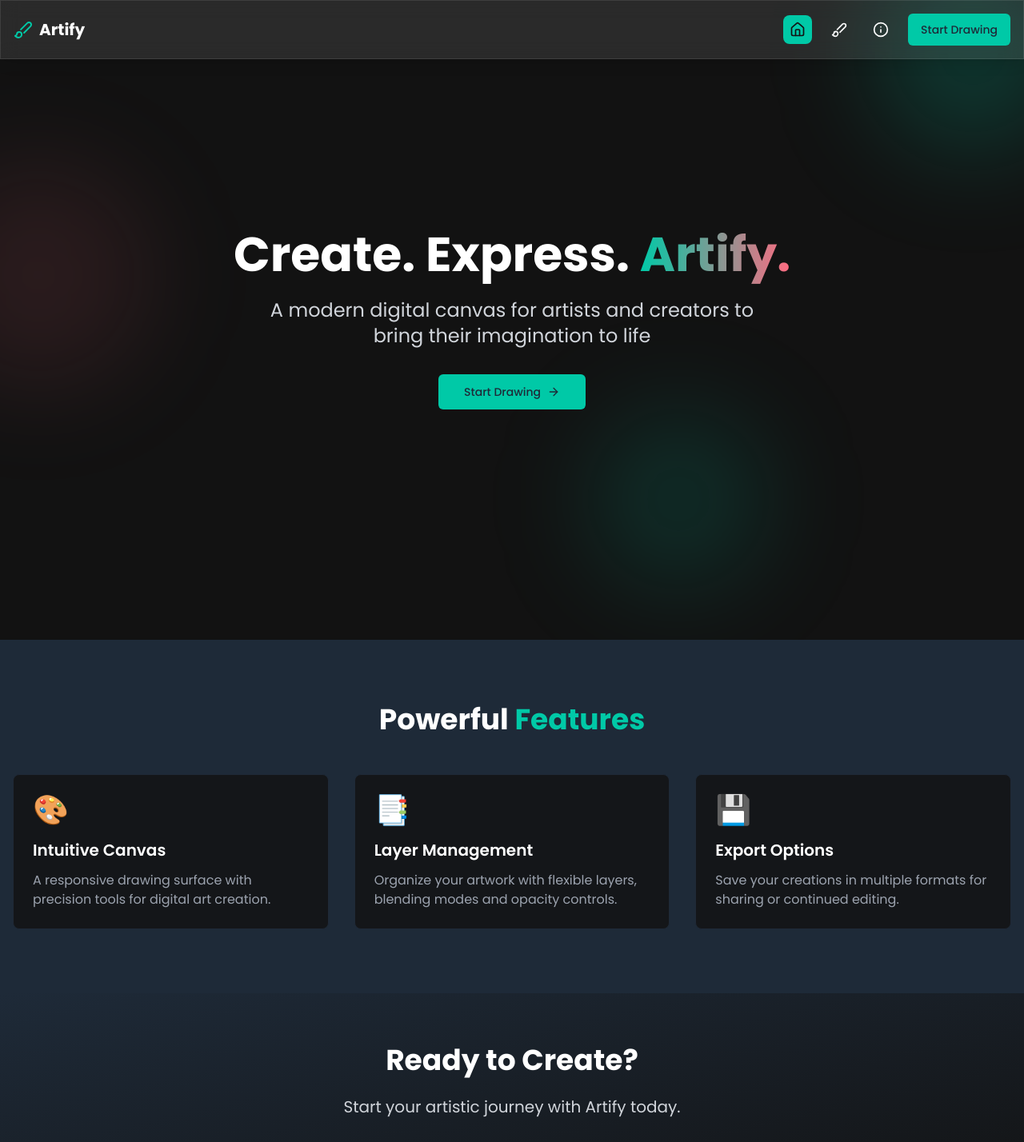
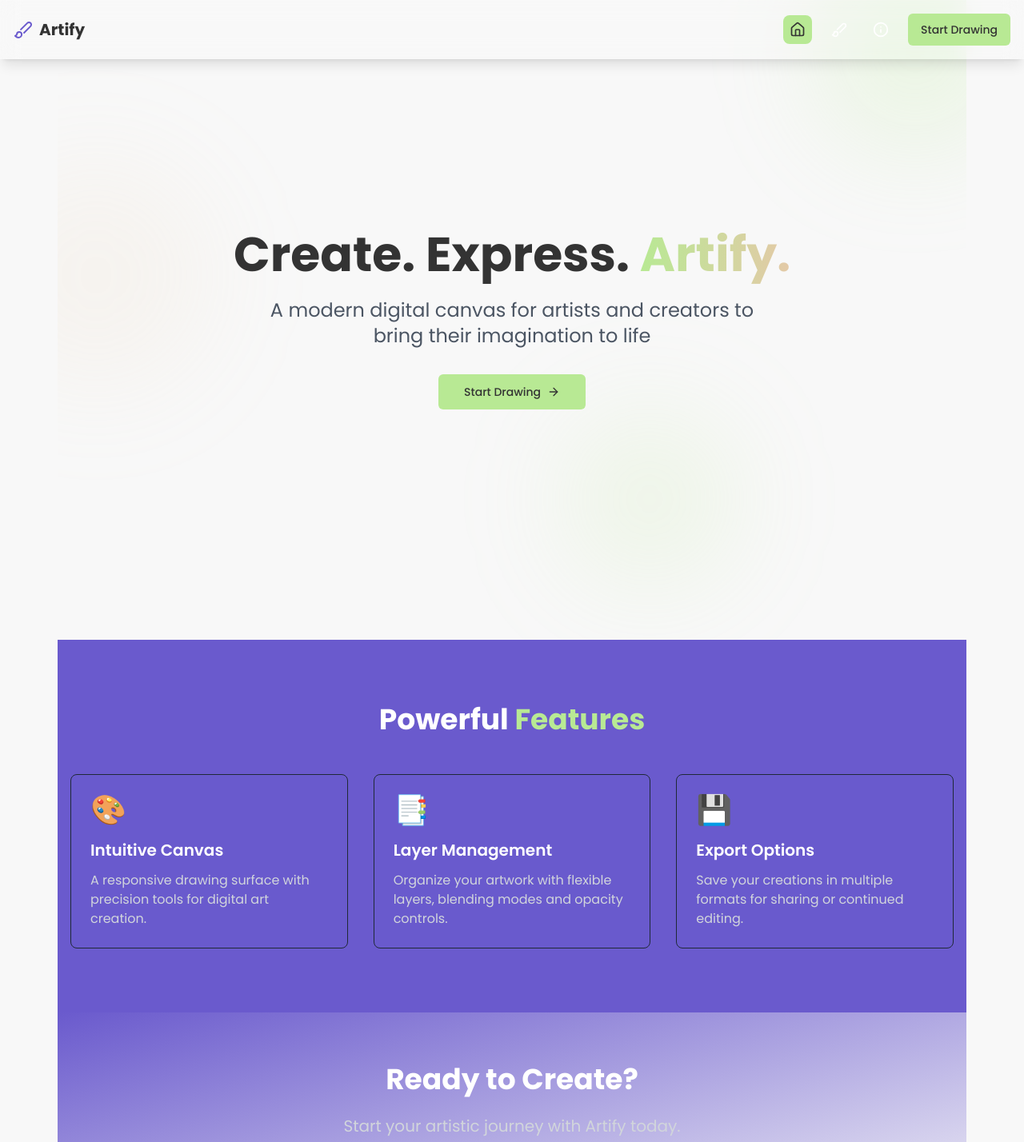
Before and after one commit to itserror404/artful-canvas-creator, a React (Vite) app: page / in a window 1280 px wide. Shown: the top 1428 px of the page at 80% size. Built offline with nearby package versions, Linux system fonts and the light colour scheme.

Commit message:
Refactor: Update color scheme and design
Update the application's color scheme to the new specifications.
Adjust the design of the main page for a modern look with interactions.
Implement a dark navbar for the canvas page.
Add margins to the pages.

```diff
--- a/src/components/Navigation.tsx
+++ b/src/components/Navigation.tsx
@@ -6,11 +6,12 @@ import { Brush, Home, Info } from 'lucide-react';
 
 const Navigation = () => {
   const location = useLocation();
+  const isCanvasPage = location.pathname === '/canvas';
 
   return (
-    <nav className="fixed top-0 left-0 right-0 z-50 p-4 flex justify-between items-center glass animate-fade-in">
+    <nav className={`fixed top-0 left-0 right-0 z-50 p-4 flex justify-between items-center animate-fade-in ${isCanvasPage ? 'canvas-navbar' : 'glass'}`}>
       <Link to="/" className="flex items-center gap-2">
-        <Brush className="h-6 w-6 text-artify-secondary" />
+        <Brush className={`h-6 w-6 ${isCanvasPage ? 'text-artify-secondary' : 'text-artify-primary'}`} />
         <span className="text-xl font-bold">Artify</span>
       </Link>
 
@@ -39,7 +40,7 @@ const Navigation = () => {
         {location.pathname !== '/canvas' && (
           <Button
             asChild
-            className="bg-artify-secondary text-artify-primary hover:bg-artify-secondary/90 font-medium"
+            className="bg-artify-secondary text-artify-text hover:bg-artify-secondary/90 font-medium"
           >
             <Link to="/canvas">Start Drawing</Link>
           </Button>
--- a/src/index.css
+++ b/src/index.css
@@ -7,45 +7,45 @@
 
 @layer base {
   :root {
-    --background: 0 0% 7%;
-    --foreground: 0 0% 100%;
+    --background: 0 0% 97%;
+    --foreground: 0 0% 20%;
 
-    --card: 0 0% 10%;
-    --card-foreground: 0 0% 100%;
+    --card: 0 0% 100%;
+    --card-foreground: 0 0% 20%;
 
-    --popover: 0 0% 10%;
-    --popover-foreground: 0 0% 100%;
+    --popover: 0 0% 100%;
+    --popover-foreground: 0 0% 20%;
 
-    --primary: 214 30% 17%;
+    --primary: 248 53% 58%;
     --primary-foreground: 0 0% 100%;
 
-    --secondary: 174 100% 39%;
-    --secondary-foreground: 0 0% 0%;
+    --secondary: 137 65% 75%;
+    --secondary-foreground: 0 0% 20%;
 
-    --muted: 220 14% 20%;
-    --muted-foreground: 0 0% 70%;
+    --muted: 248 20% 90%;
+    --muted-foreground: 0 0% 45%;
 
-    --accent: 354 100% 70%;
-    --accent-foreground: 0 0% 100%;
+    --accent: 33 57% 78%;
+    --accent-foreground: 0 0% 20%;
 
-    --destructive: 0 84.2% 60.2%;
+    --destructive: 0 78% 70%;
     --destructive-foreground: 0 0% 100%;
 
-    --border: 220 14% 20%;
-    --input: 220 14% 20%;
-    --ring: 174 100% 39%;
+    --border: 248 20% 85%;
+    --input: 248 20% 85%;
+    --ring: 137 65% 75%;
 
     --radius: 0.5rem;
 
     /* Sidebar variables */
-    --sidebar-background: 214 30% 17%;
+    --sidebar-background: 248 53% 58%;
     --sidebar-foreground: 0 0% 100%;
-    --sidebar-primary: 174 100% 39%;
-    --sidebar-primary-foreground: 0 0% 0%;
-    --sidebar-accent: 220 14% 22%;
+    --sidebar-primary: 137 65% 75%;
+    --sidebar-primary-foreground: 0 0% 20%;
+    --sidebar-accent: 248 20% 70%;
     --sidebar-accent-foreground: 0 0% 100%;
-    --sidebar-border: 220 14% 22%;
-    --sidebar-ring: 174 100% 39%;
+    --sidebar-border: 248 20% 70%;
+    --sidebar-ring: 137 65% 75%;
   }
 
   * {
@@ -53,7 +53,7 @@
   }
 
   body {
-    @apply bg-artify-background text-artify-white font-poppins;
+    @apply bg-artify-background text-artify-text font-poppins;
   }
 
   /* Canvas specific styles */
@@ -63,11 +63,11 @@
 
   .toolbar-button {
     @apply p-2 rounded-lg transition-all duration-200 text-artify-white
-           hover:bg-artify-secondary hover:text-artify-background;
+           hover:bg-artify-secondary hover:text-artify-text;
   }
 
   .toolbar-button.active {
-    @apply bg-artify-secondary text-artify-background;
+    @apply bg-artify-secondary text-artify-text;
   }
 
   .sidebar-item {
@@ -101,4 +101,12 @@
   .floating-panel {
     @apply glass rounded-lg shadow-lg p-4;
   }
+
+  .canvas-navbar {
+    @apply bg-artify-primary text-artify-white;
+  }
+
+  .main-content {
+    @apply max-w-[1200px] mx-auto px-8;
+  }
 }
--- a/src/pages/Home.tsx
+++ b/src/pages/Home.tsx
@@ -34,7 +34,7 @@ const Home = () => {
   };
 
   return (
-    <div className="min-h-screen">
+    <div className="min-h-screen main-content">
       {/* Hero Section */}
       <div className="relative h-screen flex items-center justify-center overflow-hidden" ref={heroRef}>
         <div ref={addToRefs} className="absolute -top-16 -right-16 h-64 w-64 rounded-full bg-artify-secondary/20 blur-3xl parallax-element"></div>
@@ -45,13 +45,13 @@ const Home = () => {
           <h1 className="text-4xl md:text-6xl font-bold mb-6 animate-fade-in">
             Create. Express. <span className="text-gradient">Artify.</span>
           </h1>
-          <p className="text-xl md:text-2xl text-gray-300 max-w-2xl mx-auto mb-8 animate-fade-in">
+          <p className="text-xl md:text-2xl text-gray-600 max-w-2xl mx-auto mb-8 animate-fade-in">
             A modern digital canvas for artists and creators to bring their imagination to life
           </p>
           <Button
             asChild
             size="lg"
-            className="bg-artify-secondary text-artify-primary hover:bg-artify-secondary/90 font-medium animate-fade-in"
+            className="bg-artify-secondary text-artify-text hover:bg-artify-secondary/90 font-medium animate-fade-in"
           >
             <Link to="/canvas" className="flex items-center gap-2">
               Start Drawing <ArrowRight className="h-4 w-4" />
@@ -61,7 +61,7 @@ const Home = () => {
       </div>
 
       {/* Features Section */}
-      <section className="py-20 bg-artify-primary">
+      <section className="py-20 bg-artify-primary text-white">
         <div className="container mx-auto px-4">
           <h2 className="text-3xl md:text-4xl font-bold text-center mb-12">
             Powerful <span className="text-artify-secondary">Features</span>
@@ -87,11 +87,11 @@ const Home = () => {
             ].map((feature, index) => (
               <div
                 key={index}
-                className="bg-artify-background/80 p-6 rounded-lg border border-gray-800 hover:border-artify-secondary/50 transition-all duration-300 hover:shadow-lg hover:shadow-artify-secondary/5"
+                className="bg-artify-primary/80 p-6 rounded-lg border border-gray-800 hover:border-artify-secondary/50 transition-all duration-300 hover:shadow-lg hover:shadow-artify-secondary/5"
               >
                 <div className="text-4xl mb-4">{feature.icon}</div>
                 <h3 className="text-xl font-semibold mb-3">{feature.title}</h3>
-                <p className="text-gray-400">{feature.description}</p>
+                <p className="text-gray-300">{feature.description}</p>
               </div>
             ))}
           </div>
@@ -101,14 +101,14 @@ const Home = () => {
       {/* CTA Section */}
       <section className="py-16 bg-gradient-to-br from-artify-primary to-artify-background">
         <div className="container mx-auto px-4 text-center">
-          <h2 className="text-3xl md:text-4xl font-bold mb-6">Ready to Create?</h2>
+          <h2 className="text-3xl md:text-4xl font-bold mb-6 text-white">Ready to Create?</h2>
           <p className="text-xl text-gray-300 max-w-2xl mx-auto mb-8">
             Start your artistic journey with Artify today.
           </p>
           <Button
             asChild
             size="lg"
-            className="bg-artify-accent text-white hover:bg-artify-accent/90 font-medium"
+            className="bg-artify-accent text-artify-text hover:bg-artify-accent/90 font-medium"
           >
             <Link to="/canvas" className="flex items-center gap-2">
               <Brush className="h-5 w-5" /> Launch Canvas
--- a/tailwind.config.ts
+++ b/tailwind.config.ts
@@ -64,11 +64,14 @@ export default {
 					ring: 'hsl(var(--sidebar-ring))'
 				},
 				artify: {
-					primary: '#1E2A38',
-					secondary: '#00C9A7',
-					background: '#121212',
-					accent: '#FF6B81',
+					primary: '#6A5ACD',     // Slate Blue
+					secondary: '#B8E994',   // Soft Mint
+					background: '#F8F8F8',  // Pearl White
+					accent: '#E4C9A7',      // Warm Sand
+					text: '#333333',        // Deep Charcoal
 					white: '#FFFFFF',
+					success: '#2E8B57',     // Forest Green
+					error: '#FF6B6B',       // Sunset Red
 				}
 			},
 			borderRadius: {
```
